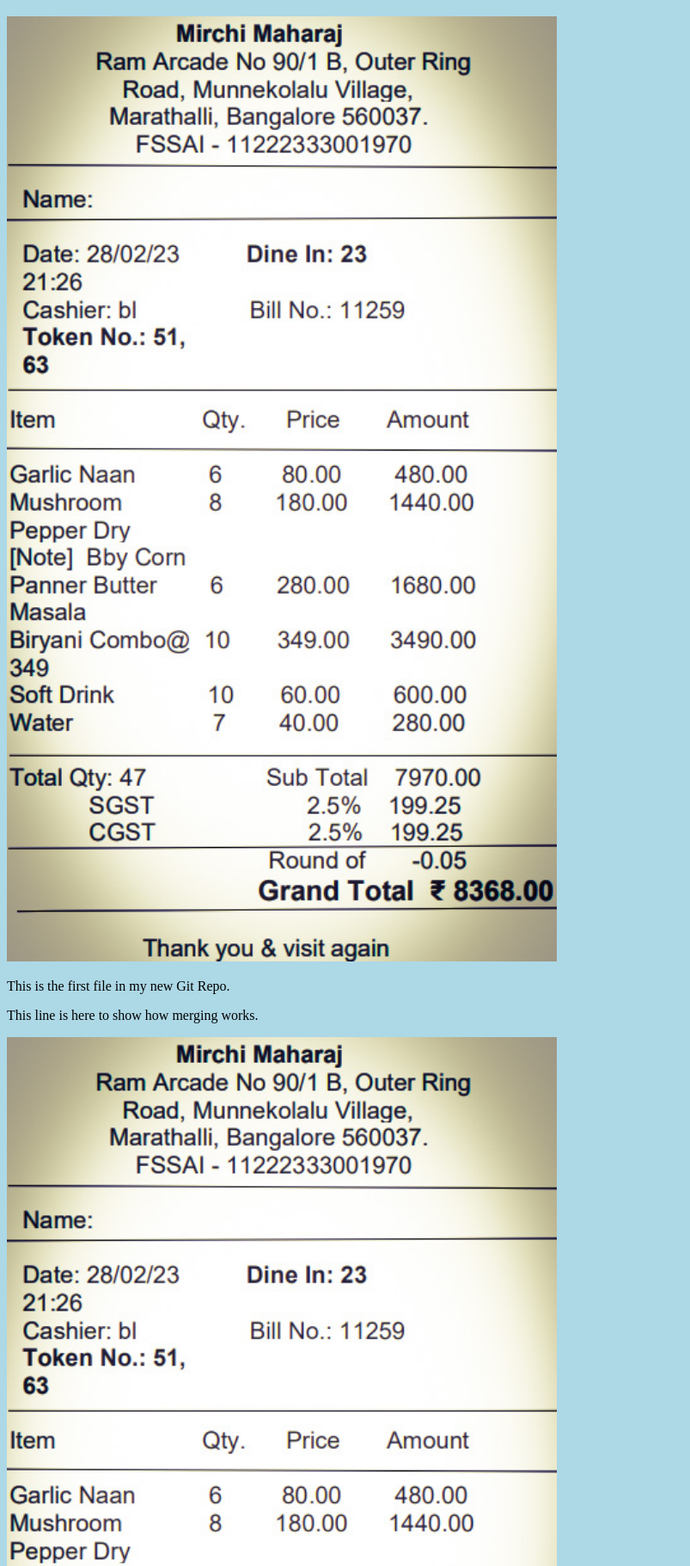
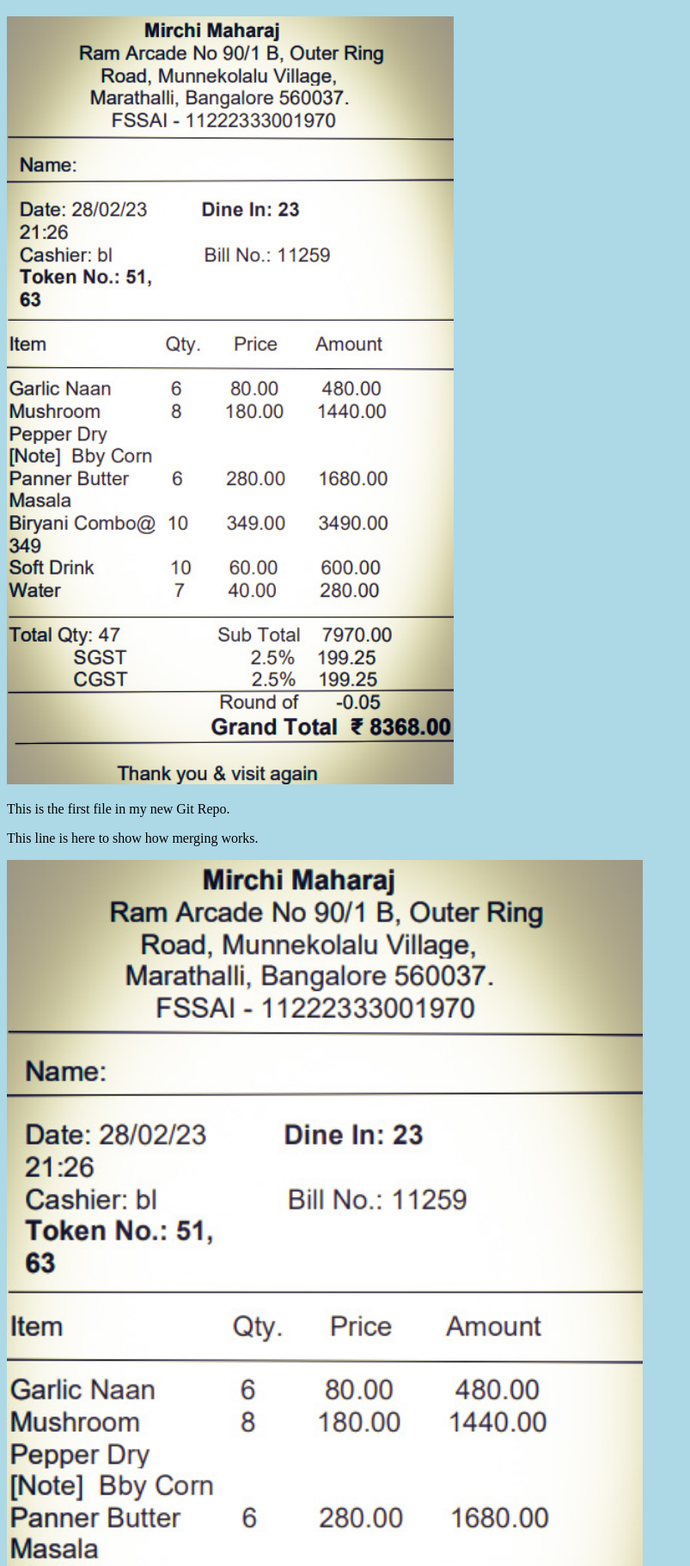
Before and after one commit to manoj1506/hello-world, a plain HTML site: page index.html in a window 1280 px wide. Shown: the part 61-1882 px from the top of the page at 86% size, without its empty margins (0-803 px from the left). Drawn offline with Linux system fonts and the light colour scheme.

Commit message:
modified index.html

```diff
--- a/index.html
+++ b/index.html
@@ -7,10 +7,10 @@
 <body>
 
 <h1>Hello world!</h1>
-<div><img src="hello_world_images.jpg" alt="Hello World from Space" style="width:100%;max-width:640px"></div>
+<div><img src="hello_world_images.jpg" alt="Hello World from Space" style="width:90%;max-width:520px"></div>
 <p>This is the first file in my new Git Repo.</p>
 <p>This line is here to show how merging works.</p>
-<div><img src="img_hello_git.jpg" alt="Hello Git" style="width:100%;max-width:640px"></div>
+<div><img src="img_hello_git.jpg" alt="Hello Git" style="width:100%;max-width:740px"></div>
 
 </body>
 </html>
```
